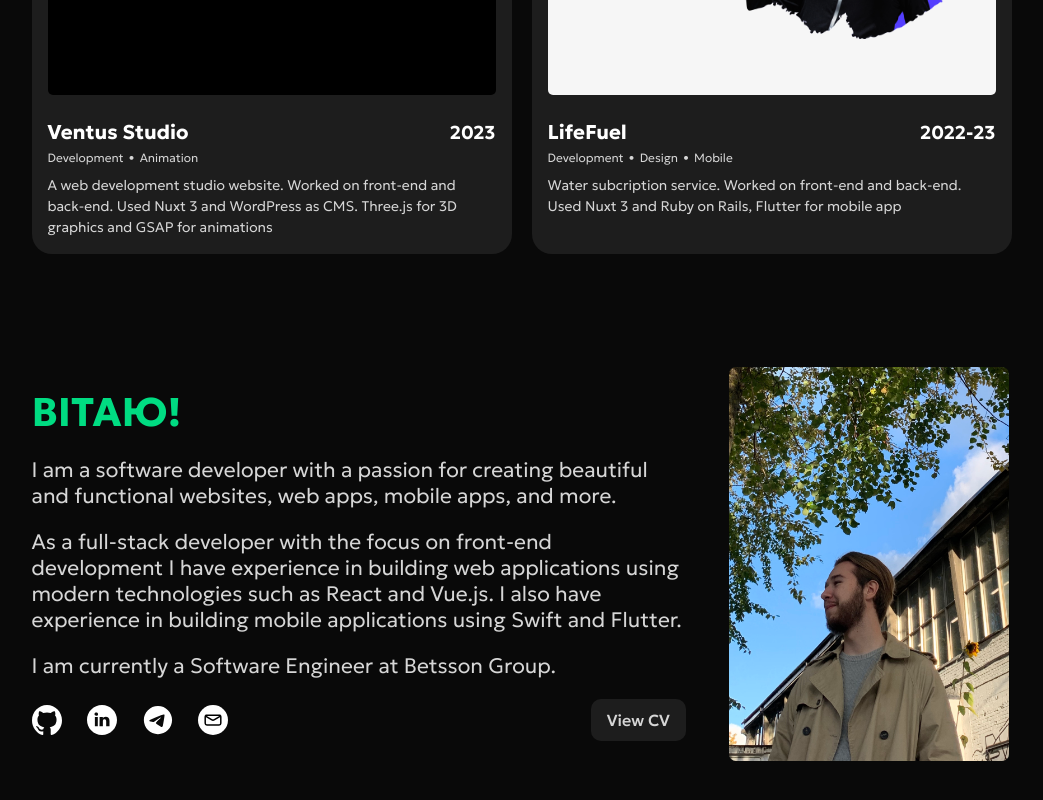
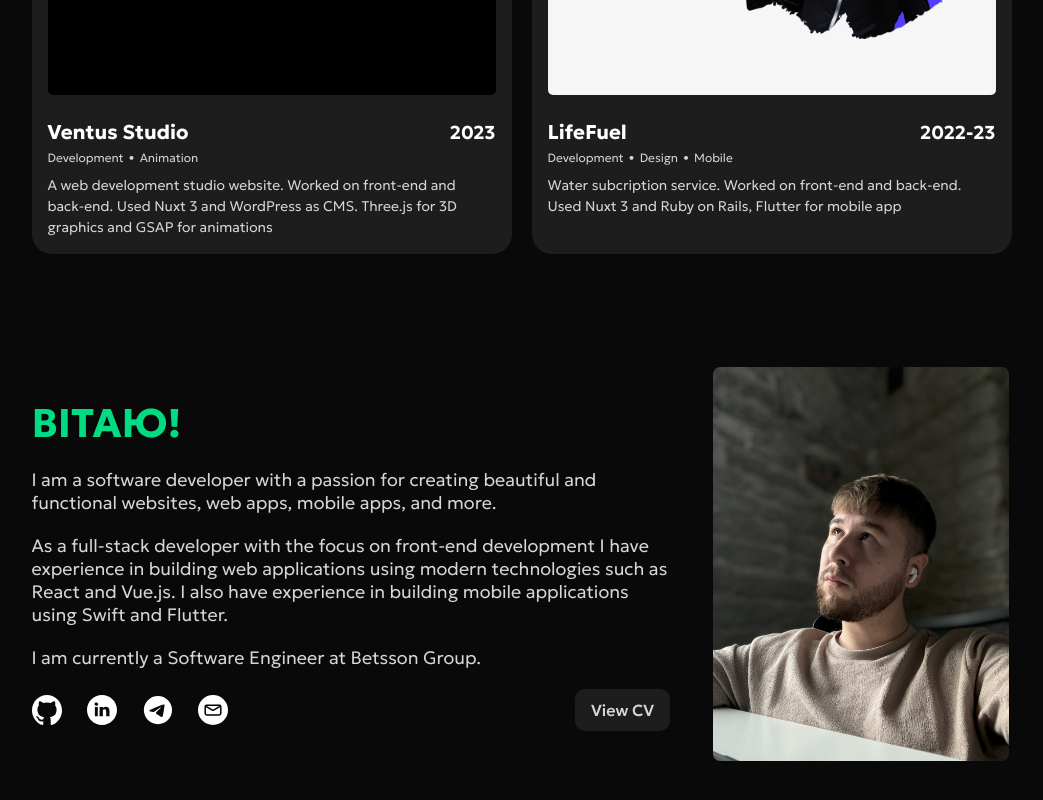
Before and after one commit to nasmetanin/nsweb, a Next.js app: page / in a window 1280 px wide. Shown: the part 1139-1939 px from the top of the page, without its empty margins (116-1159 px from the left). Built offline with nearby package versions, Linux system fonts and the light colour scheme.

Commit message:
chore: Update font size in about section and adjust safe zone width

```diff
--- a/src/styles/about.module.css
+++ b/src/styles/about.module.css
@@ -6,7 +6,7 @@
 }
 
 .about_inner p {
-    font-size: 21px;
+    font-size: 18px;
     font-weight: 300;
     margin-bottom: 20px;
 }
--- a/src/styles/globals.css
+++ b/src/styles/globals.css
@@ -16,6 +16,7 @@ html {
     background-color: var(--bg);
     color: var(--p-color);
     scrollbar-gutter: stable;
+    transition: all 0.2s ease-in-out;
 }
 
 *,
@@ -111,7 +112,7 @@ section {
 @media screen and (width < 540px) {
 
     :root {
-        --safe-zone: 10px;
+        --safe-zone: 15px;
     }
 }
 
```
Also changed, not shown: public/img/nikita.jpg.
